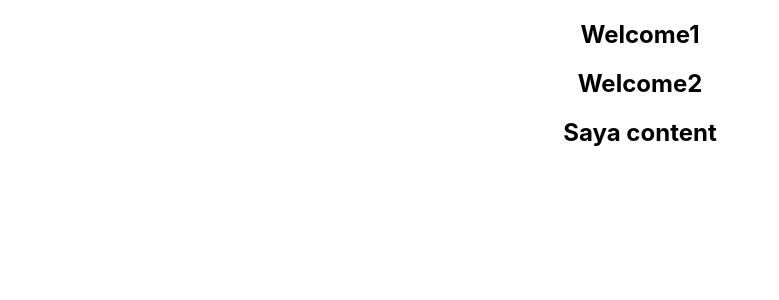
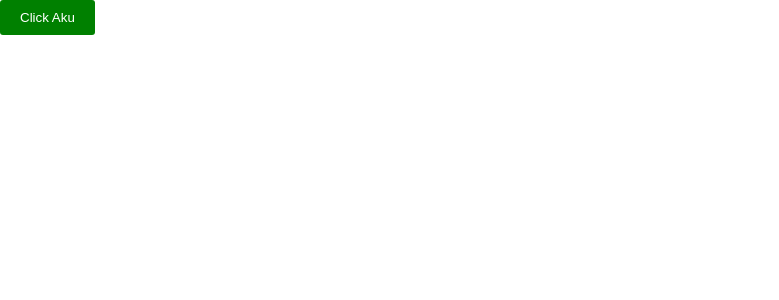
Before and after one commit to BrucelD14/learn-react, a React (Create React App) app in the folder tutorial-react-cra/: page / in a window 1280 px wide. Shown: the top 300 px of the page, without its empty margins (0-779 px from the left). Built offline with nearby package versions, Linux system fonts and the light colour scheme.

Commit message:
add file Button.js, styling on React

```diff
--- a/tutorial-react-cra/src/App.css
+++ b/tutorial-react-cra/src/App.css
@@ -1,38 +1,7 @@
-.App {
-  text-align: center;
+.btn {
+  background-color: green;
+  color: white;
+  padding: 10px 20px;
+  border-radius: 3px;
+  border: none;
 }
-
-.App-logo {
-  height: 40vmin;
-  pointer-events: none;
-}
-
-@media (prefers-reduced-motion: no-preference) {
-  .App-logo {
-    animation: App-logo-spin infinite 20s linear;
-  }
-}
-
-.App-header {
-  background-color: #282c34;
-  min-height: 100vh;
-  display: flex;
-  flex-direction: column;
-  align-items: center;
-  justify-content: center;
-  font-size: calc(10px + 2vmin);
-  color: white;
-}
-
-.App-link {
-  color: #61dafb;
-}
-
-@keyframes App-logo-spin {
-  from {
-    transform: rotate(0deg);
-  }
-  to {
-    transform: rotate(360deg);
-  }
-}
--- a/tutorial-react-cra/src/App.js
+++ b/tutorial-react-cra/src/App.js
@@ -1,12 +1,10 @@
 import "./App.css";
-import { WelcomeH2} from "./Welcome";
+import Button from "./Button";
 
 function App() {
   return (
     <div className="App">
-      <WelcomeH2 children="Welcome1" />
-      <WelcomeH2 children="Welcome2" />
-      <WelcomeH2>Saya content</WelcomeH2>
+      <Button>Click Aku</Button>
     </div>
   );
 }
--- /dev/null
+++ b/tutorial-react-cra/src/Button.js
@@ -0,0 +1,3 @@
+export default function Button(props) {
+    return <button className="btn">{props.children}</button>
+}
--- a/tutorial-react-cra/src/index.css
+++ b/tutorial-react-cra/src/index.css
@@ -5,6 +5,7 @@
     sans-serif;
   -webkit-font-smoothing: antialiased;
   -moz-osx-font-smoothing: grayscale;
+  background-color: blackx;
 }
 
 code {
```
